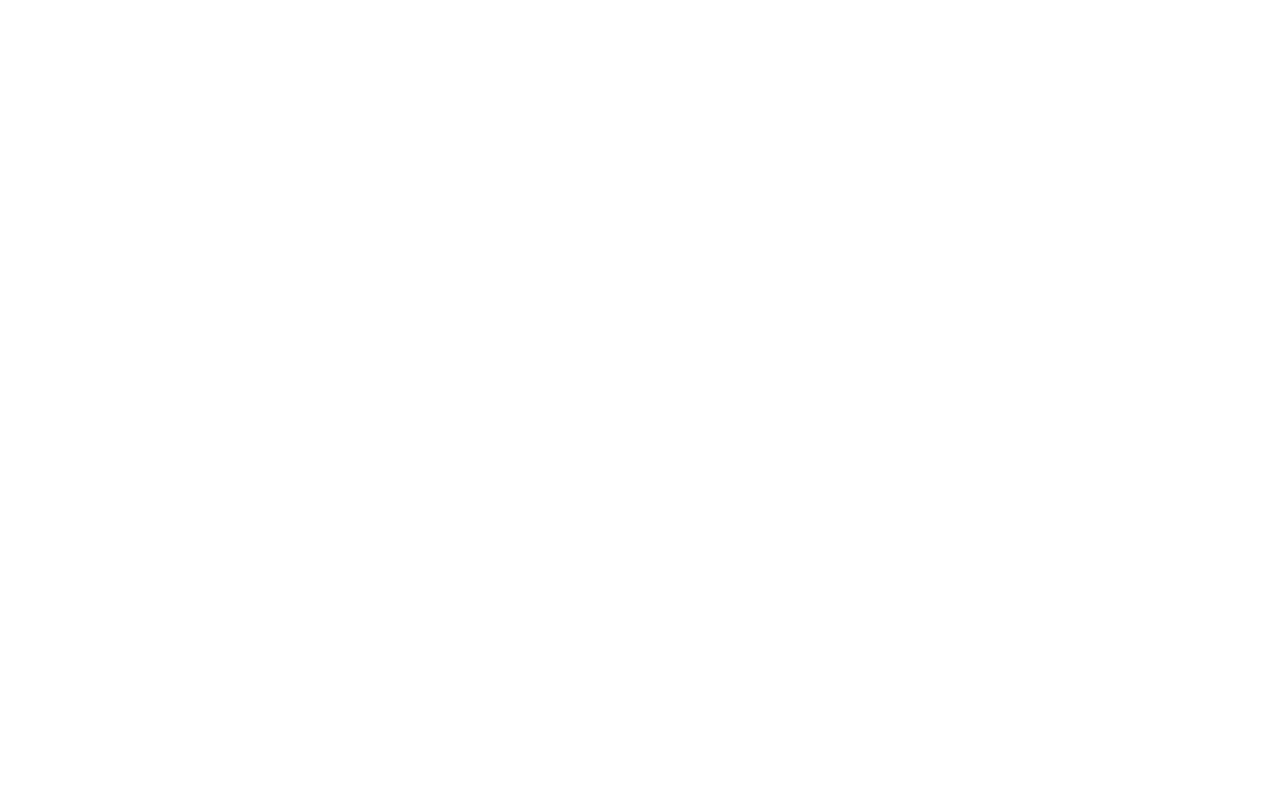
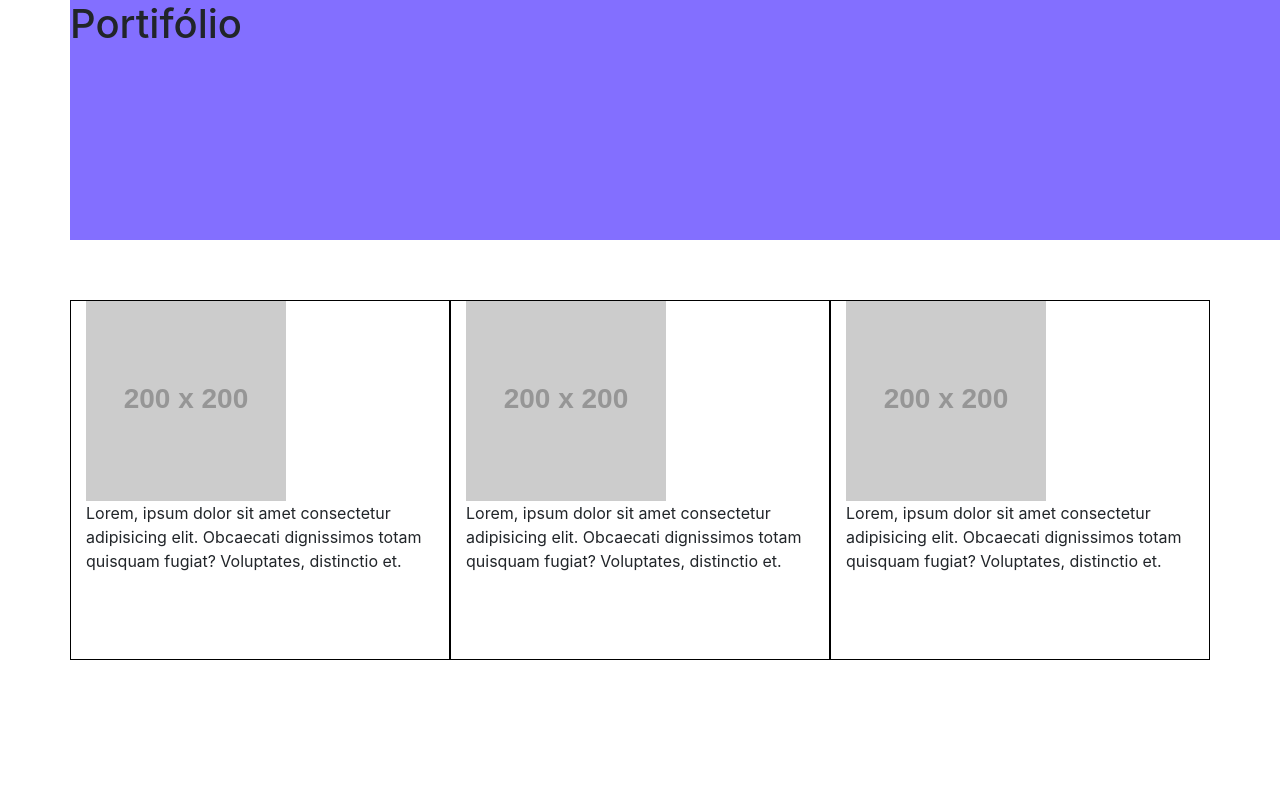
Before and after one commit to joyce-fcosta/GlobalTech, a PHP site: page / in a window 1280 px wide; the page is wider, and only the part inside the window is pictured. Before the commit the part shown is empty. Run offline with PHP 8.4, Linux system fonts and the light colour scheme; grey boxes labelled with a size stand in for pictures from a placeholder-image service; some libraries are stand-ins or nearby versions.

Commit message:
esqueleto terminado

```diff
--- a/index.php
+++ b/index.php
@@ -0,0 +1,9 @@
+<?php
+
+    include_once "paginas/includes/header.php";
+
+    include_once "paginas/meio.php";
+
+    include_once "paginas/includes/foother.php";
+
+?>
--- a/paginas/includes/foother.php
+++ b/paginas/includes/foother.php
@@ -0,0 +1,17 @@
+<footer>
+
+
+
+</footer>
+
+<!-- jQuery! -->
+<link rel="stylesheet" href="public/js/jquery-3.5.1.min.js">
+
+<!-- Meu Script -->
+<script src="public/js/meu_Script.js" ></script>
+
+
+
+    </body>
+
+</html>
--- a/paginas/includes/header.php
+++ b/paginas/includes/header.php
@@ -5,7 +5,7 @@
     <meta name="viewport" content="width=device-width, initial-scale=1.0">
 
     <!-- Bootstrap -->
-    <link rel="stylesheet" href="public/css/bootstrap/cssbootstrap.min.css">
+    <link rel="stylesheet" href="public/css/Bootstrap/css/bootstrap.min.css">
 
     <!-- Meu CSS -->
     <link rel="stylesheet" href="public/css/meuCSS.css">
@@ -13,12 +13,15 @@
 
     <title>Portifólio</title>
 </head>
+
 <body>
 
-    <!-- jQuery! -->
-    <link rel="stylesheet" href="public/js/jquery-3.5.1.min.js">
+    <header>
 
-    <!-- Meu Script -->
-    <script src="public/js/meu_Script.js" ></script>
-</body>
-</html>
+    <div class="container">
+        <div class="row start">
+            <h1>Portifólio</h1>
+        </div>
+    </div>
+
+    </header>
--- a/paginas/meio.php
+++ b/paginas/meio.php
@@ -0,0 +1,20 @@
+<div class="container tudo">
+    <div class="row middle">
+
+        <div class="col">
+            <img src="https://placehold.it/200x200" alt="">
+            <p>Lorem, ipsum dolor sit amet consectetur adipisicing elit. Obcaecati dignissimos totam quisquam fugiat? Voluptates, distinctio et.</p>
+        </div>
+
+        <div class="col">
+        <img src="https://placehold.it/200x200" alt="">
+            <p> Lorem, ipsum dolor sit amet consectetur adipisicing elit. Obcaecati dignissimos totam quisquam fugiat? Voluptates, distinctio et.</p>
+        </div>
+
+        <div class="col">
+        <img src="https://placehold.it/200x200" alt="">
+            <p>Lorem, ipsum dolor sit amet consectetur adipisicing elit. Obcaecati dignissimos totam quisquam fugiat? Voluptates, distinctio et.</p>
+        </div>
+
+    </div>
+</div>
--- a/public/css/meuCSS.css
+++ b/public/css/meuCSS.css
@@ -0,0 +1,23 @@
+body{
+    margin: 0 none;
+}
+
+.middle{
+    height: 60vh;
+    display: flex;
+    align-items: center;
+    justify-content: center;
+}
+
+
+
+.start{
+    background-color: #836FFF;
+    width: 100vw;
+    height: 30vh;
+}
+
+.col{
+    border: 1px solid black;
+    height: 45vh;
+}
```
